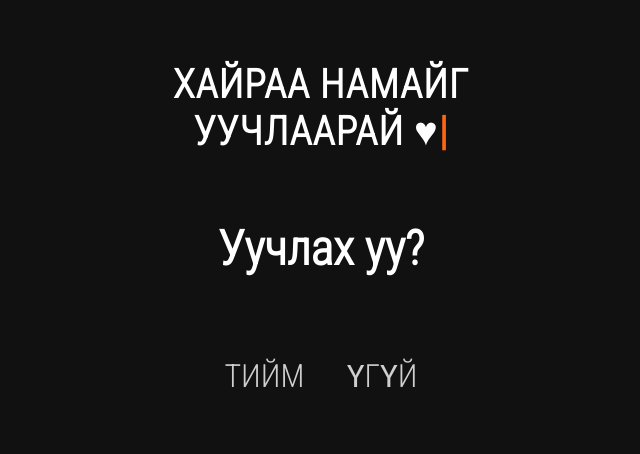
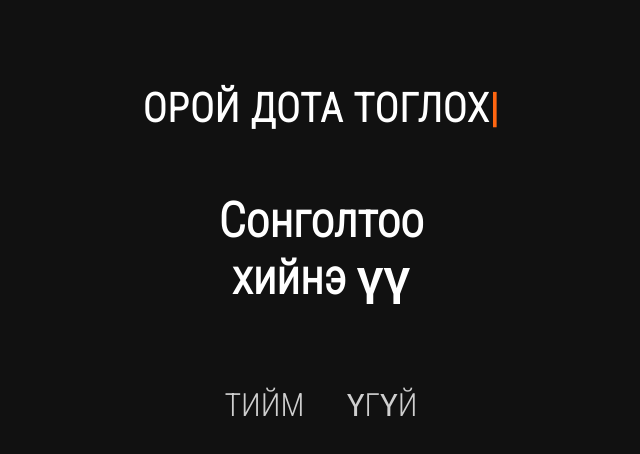
Before and after one commit to temuulennibno/pinecone-content, a plain HTML site: page dota.html in a window 1280 px wide. Shown: the part 212-666 px from the top of the page, without its empty margins (319-959 px from the left). Drawn offline with Linux system fonts and the light colour scheme.

Commit message:
Update dota.html

```diff
--- a/dota.html
+++ b/dota.html
@@ -84,9 +84,9 @@
     </style>
   </head>
   <body>
-    <h1 class="typewrite" data-speed="150" data-period="2000" data-type='["Хайраа намайг уучлаарай ♥"]'></h1>
+    <h1 class="typewrite" data-speed="150" data-period="2000" data-type='["Орой дота тоглох уу?"]'></h1>
     <div class="links">
-      <h5>Уучлах уу?</h5>
+      <h5>Сонголтоо хийнэ үү</h5>
       <a href="javascript:void(0)" class="yes">Тийм</a>
       <a href="javascript:void(0)" class="no">Үгүй</a>
     </div>
```
